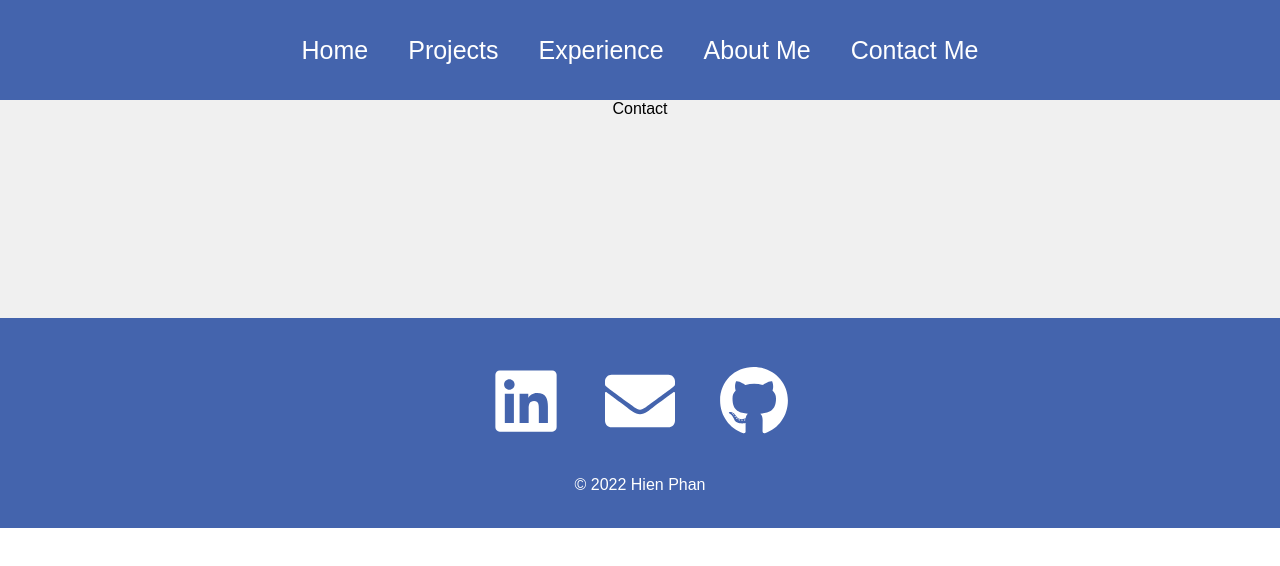
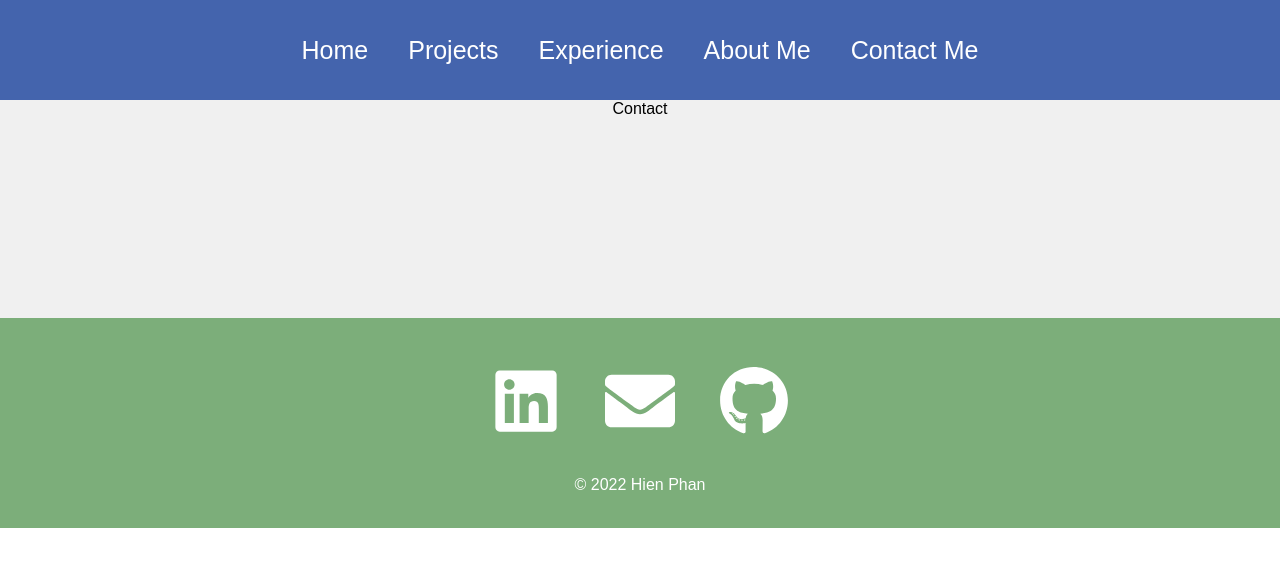
Before and after one commit to hvphan1993/HVP-React-Portfolio, a React (Create React App) app: page /contact in a window 1280 px wide. Shown: the top 566 px of the page. Built offline with nearby package versions, Linux system fonts and the light colour scheme.

Commit message:
updated footer color

```diff
--- a/src/styles/Footer.css
+++ b/src/styles/Footer.css
@@ -1,7 +1,7 @@
 .footer {
     width: 100%;
     height: 200px;
-    background: #4464AD;
+    background: #7CAE7A;
     display: flex;
     justify-content: center;
     align-items: center;
```
